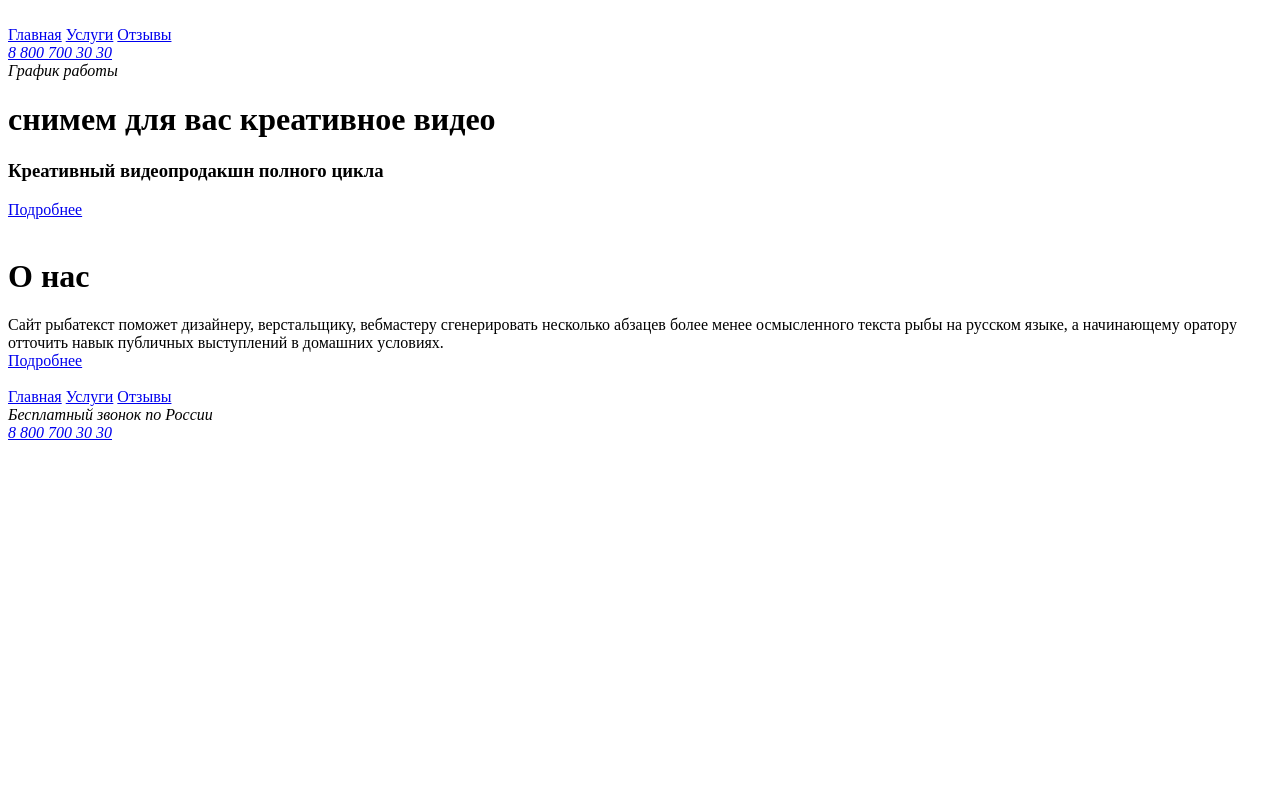
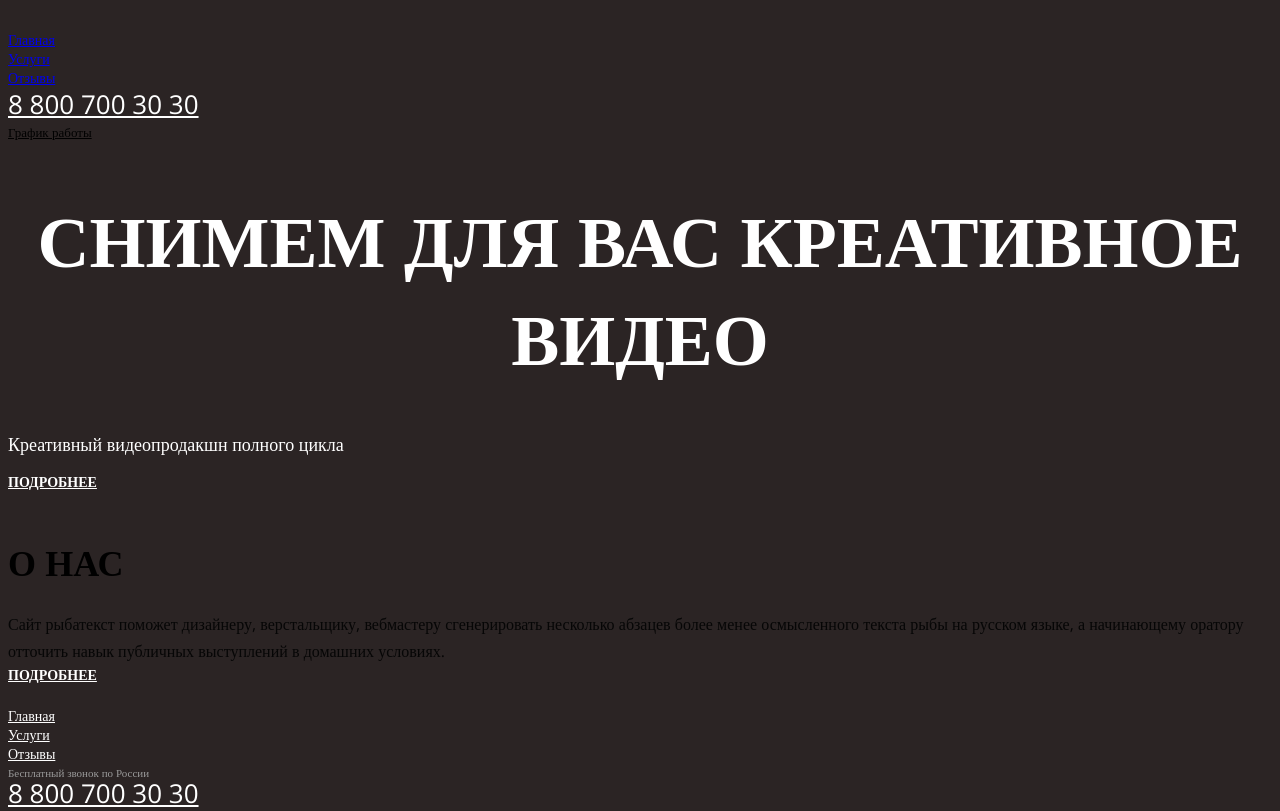
Before and after one commit to dmitriy-lagay/main-project, a plain HTML site: page index.html in a window 1280 px wide. Drawn offline with nearby package versions, Linux system fonts and the light colour scheme.

Commit message:
Add files via upload

```diff
--- a/index.html
+++ b/index.html
@@ -4,6 +4,8 @@
     <meta charset="UTF-8">
     <meta name="viewport" content="width=device-width, initial-scale=1.0">
     <title>main-project</title>
+    <link href="https://fonts.googleapis.com/css2?family=Open+Sans:wght@400;600;700;800&display=swap" rel="stylesheet">
+    <link rel="stylesheet" href="style.css">
 </head>
 <body>
     <div class="wrapper">
@@ -16,7 +18,7 @@
             <aside class="nav">
                 <nav class="menu">
                     <a class="nav__link" href="#">Главная</a>
-                    <a class="nav__link" href="#">Услуги</a>
+                    <a class="nav__link" href="block">Услуги</a>
                     <a class="nav__link" href="#">Отзывы</a>
                 </nav>
             </aside>
@@ -37,7 +39,7 @@
             </div>
         </div>
 
-        <div class="services">
+        <div id="block" class="services">
 
         </div>
         <div class="shares">
--- /dev/null
+++ b/style.css
@@ -0,0 +1,156 @@
+body{
+    font-family: 'Open Sans', sans-serif;
+    background: #2b2424;
+}
+
+/*      Header     */
+
+.nav__link{
+    font-family: Open Sans;
+    font-style: normal;
+    font-weight: normal;
+    font-size: 14px;
+    line-height: 19px;
+    display: flex;
+    align-items: center;
+}
+
+.contacts__phone{
+    font-family: Open Sans;
+    font-style: normal;
+    font-weight: normal;
+    font-size: 26px;
+    line-height: 35px;
+    display: flex;
+    align-items: center;
+
+    color: #FFFFFF;
+}
+.contacts__schedule{
+    font-family: Open Sans;
+    font-style: normal;
+    font-weight: normal;
+    font-size: 13px;
+    line-height: 20px;
+    display: flex;
+    align-items: center;
+    text-decoration-line: underline;
+}
+
+ /*      Page-countent     */
+.route__title{
+    font-family: Open Sans;
+    font-style: normal;
+    font-weight: 800;
+    font-size: 72px;
+    line-height: 98px;
+    display: flex;
+    align-items: flex-end;
+    text-align: center;
+    text-transform: uppercase;
+
+    color: #FFFFFF;
+}
+.route__description{
+    font-family: Open Sans;
+    font-style: normal;
+    font-weight: normal;
+    font-size: 18px;
+    line-height: 20px;
+    display: flex;
+    align-items: center;
+
+    color: #FFFFFF;
+}
+.route__btn{
+    font-family: Open Sans;
+    font-style: normal;
+    font-weight: bold;
+    font-size: 14px;
+    line-height: 19px;
+    display: flex;
+    align-items: center;
+    text-transform: uppercase;
+
+    color: #FFFFFF;
+}
+
+
+/*   Services   */
+
+/*    Shares    */
+
+
+/*    About-us    */
+.about-us__title{
+    font-family: Open Sans;
+    font-style: normal;
+    font-weight: 800;
+    font-size: 36px;
+    line-height: 49px;
+    display: flex;
+    align-items: flex-end;
+    text-transform: uppercase;
+
+    color: #000000;
+}
+.about-us__description{
+    font-family: Open Sans;
+    font-style: normal;
+    font-weight: normal;
+    font-size: 16px;
+    line-height: 27px;
+    display: flex;
+    align-items: center;
+
+    color: #060606;
+}
+.about-us__btn{
+    font-family: Open Sans;
+    font-style: normal;
+    font-weight: bold;
+    font-size: 14px;
+    line-height: 19px;
+    display: flex;
+    align-items: center;
+    text-transform: uppercase;
+
+    color: #FFFFFF;
+}
+
+
+/*    Basement    */
+
+.basement__link{
+    font-family: Open Sans;
+    font-style: normal;
+    font-weight: normal;
+    font-size: 14px;
+    line-height: 19px;
+    display: flex;
+    align-items: center;
+
+    color: #FFFFFF;
+}
+.contacts-two__schedule{
+    font-family: Open Sans;
+    font-style: normal;
+    font-weight: normal;
+    font-size: 11px;
+    line-height: 20px;
+    display: flex;
+    align-items: center;
+
+    color: #9A9A9A;
+}
+.contacts-two__phone{
+    font-family: Open Sans;
+    font-style: normal;
+    font-weight: normal;
+    font-size: 26px;
+    line-height: 20px;
+    display: flex;
+    align-items: center;
+
+    color: #FFFFFF;
+}
```
